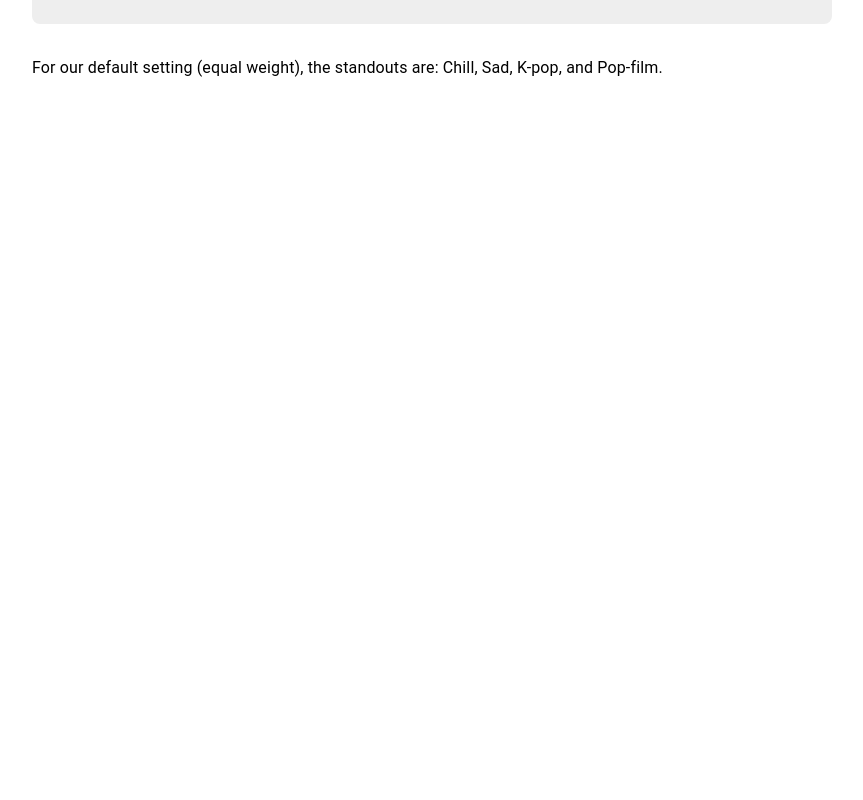
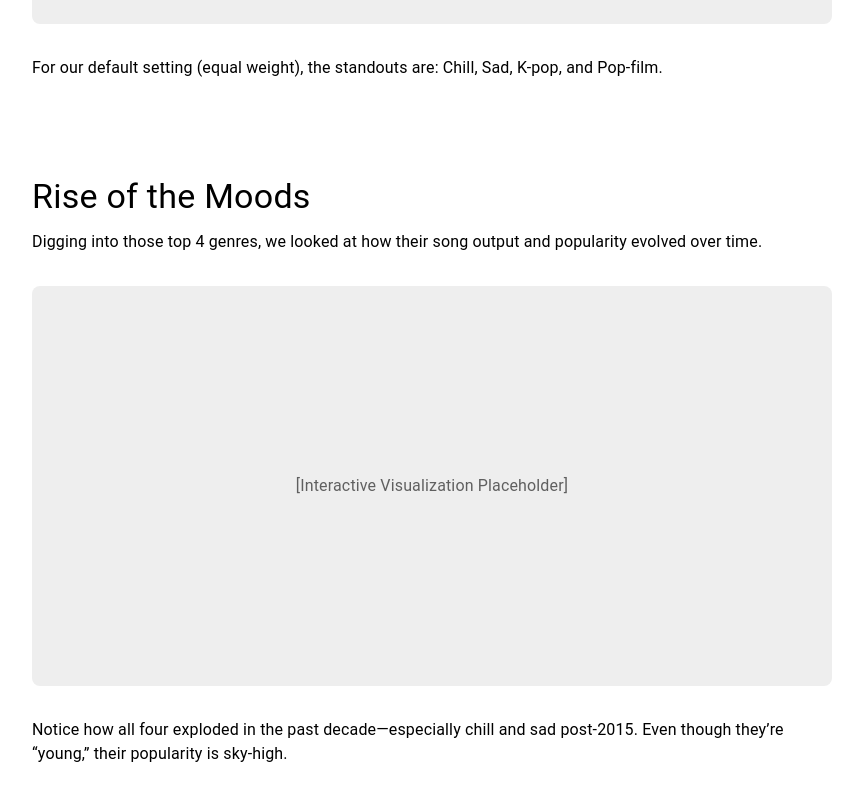
Before and after one commit to Ottaliam/649-music, a React (Vite) app: page / in a window 1280 px wide. Shown: the part 2693-3493 px from the top of the page, without its empty margins (208-1071 px from the left). Before the commit the page ends 2829 px from the top, so only its background shows below. Built offline with nearby package versions, Linux system fonts and the light colour scheme.

Commit message:
Add section 5

```diff
--- a/src/App.jsx
+++ b/src/App.jsx
@@ -3,6 +3,7 @@ import Title from "./sections/Title.jsx";
 import Section2 from "./sections/Section2.jsx";
 import Section3 from "./sections/Section3.jsx";
 import Section4 from "./sections/Section4.jsx";
+import Section5 from "./sections/Section5.jsx";
 
 const App = () => {
   return (
@@ -12,6 +13,7 @@ const App = () => {
       <Section2 />
       <Section3 />
       <Section4 />
+      <Section5 />
     </>
   );
 }
--- /dev/null
+++ b/src/sections/Section5.jsx
@@ -0,0 +1,38 @@
+import {Box, Typography} from "@mui/material";
+
+const Section5 = () => {
+  return (
+    <Box component="section" sx={{ maxWidth: 800, mx: 'auto', py: 6, px: 2 }}>
+      <Typography variant="h4" component="h2" gutterBottom>
+        Rise of the Moods
+      </Typography>
+      <Typography variant="body1">
+        Digging into those top 4 genres, we looked at how their song output and popularity evolved over time.
+      </Typography>
+
+      {/* Placeholder for the upcoming interactive visualization */}
+      <Box
+        sx={{
+          width: '100%',
+          height: 400,
+          bgcolor: 'grey.200',
+          borderRadius: 2,
+          display: 'flex',
+          alignItems: 'center',
+          justifyContent: 'center',
+          my: 4,
+        }}
+      >
+        <Typography variant="subtitle1" color="text.secondary">
+          [Interactive Visualization Placeholder]
+        </Typography>
+      </Box>
+
+      <Typography variant="body1">
+        Notice how all four exploded in the past decade—especially chill and sad post-2015. Even though they’re “young,” their popularity is sky-high.
+      </Typography>
+    </Box>
+  );
+};
+
+export default Section5;
```
